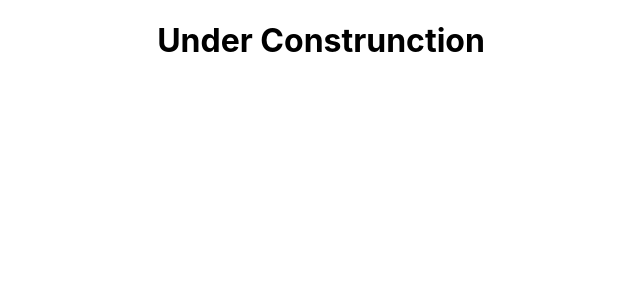
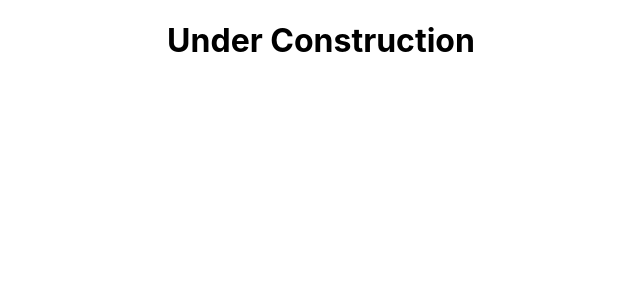
Before and after one commit to vilkyser/me, a React (Create React App) app: page / in a window 1280 px wide. Shown: the top 300 px of the page, without its empty margins (319-959 px from the left). Built offline with nearby package versions, Linux system fonts and the light colour scheme.

Commit message:
added commit

```diff
--- a/src/App.js
+++ b/src/App.js
@@ -4,7 +4,7 @@ import './App.css';
 function App() {
   return (
     <div className="App">
-      <h1>Under Construnction</h1>
+      <h1>Under Construction</h1>
     </div>
   );
 }
```
